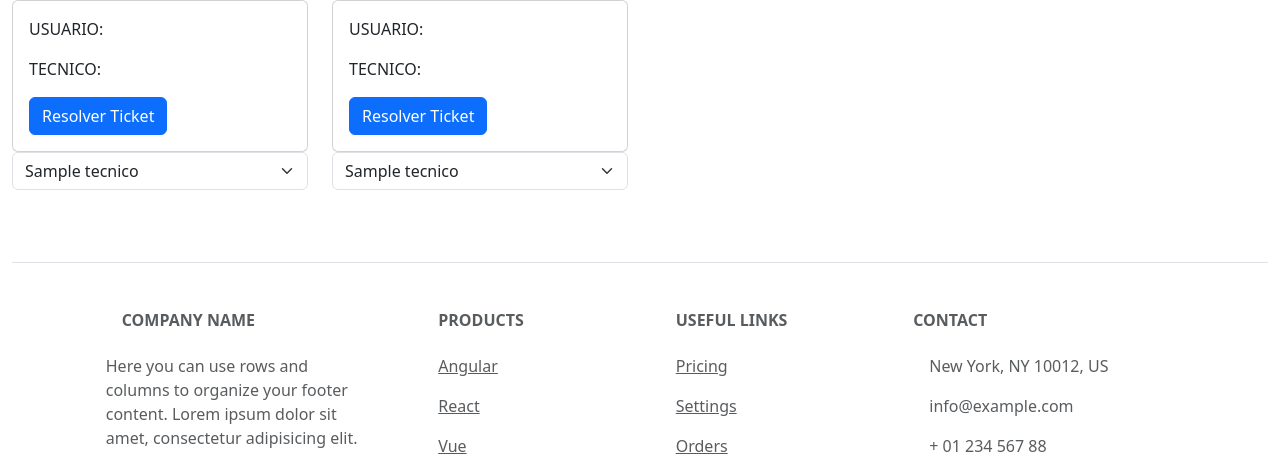
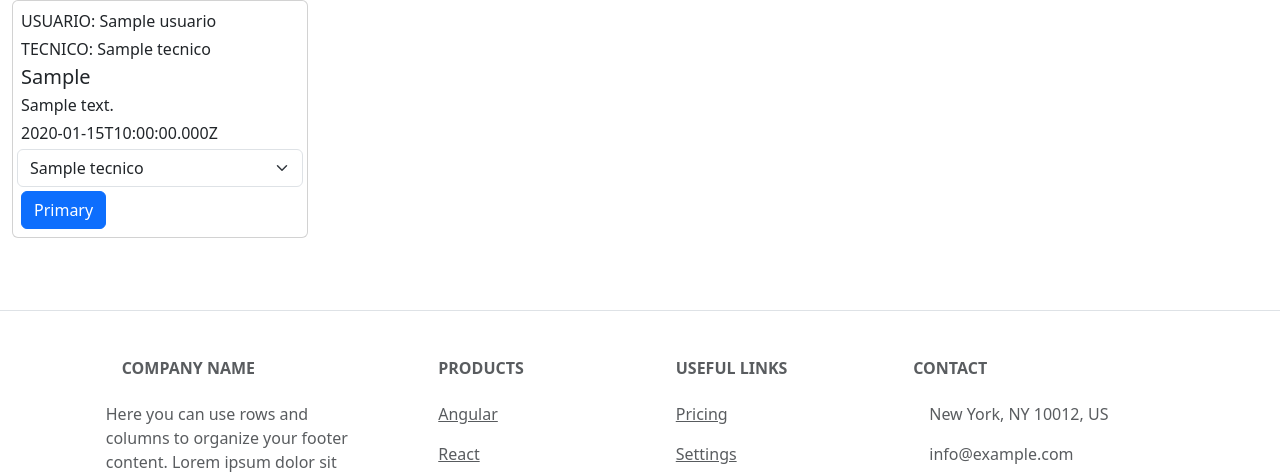
Before and after one commit to sbstienn/Sotelec, a Node server app: page /api/ticket in a window 1280 px wide. Shown: the part 56-532 px from the top of the page. Run offline with Node 20, Linux system fonts and the light colour scheme; tables that the repository leaves empty hold one stand-in row (values such as "Sample post"); some libraries are stand-ins or nearby versions.

Commit message:
ticket tecnicos

```diff
--- /dev/null
+++ b/src/public/js/ticket/dataTickets.js
@@ -0,0 +1,49 @@
+const dataContainer = document.querySelector('.selectTecnicos')
+dataContainer.innerHTML = ''
+const llamandoAPI = async () => {
+	const options = {
+		method: 'GET',
+		headers: {
+			'Content-Type':'application/json'
+		},
+		cache: 'no-cache'
+	}
+	const respuesta = await fetch(`/api/tecnicos`,options)
+	const obj = await respuesta.json()
+	let tecnicosSelect = ''
+	obj.tecnicos.forEach((t)=>{
+		tecnicosSelect += `<option value="${t.ID_TECNICO}">${t.NOMBRETECNICO}</option>`
+	})
+
+	obj.tickets.forEach((o)=>{
+		const contenedor = document.createElement("div")
+        contenedor.className = 'col-sm-3'
+		contenedor.innerHTML = `
+		<div class="card">
+		  <div class="card-body p-1">
+			<p class="card-text m-1">USUARIO: ${o.NOMBREUSUARIO}</p>
+			<p class="card-text m-1">TECNICO: ${o.NOMBRETECNICO}</p>
+			<h5 class="card-title m-1">${o.ASUNTO}</h5>
+			<p class="card-text m-1">${o.DESCRIPCION}</p>
+			<p class="card-text m-1">${o.FECHATICKET}</p>
+			<select class="form-select selectTecnico" name="id_tecnico" aria-label="Default select example">
+				${tecnicosSelect}
+			</select>
+			<button type="button" class="btn btn-primary btnTicketTecnico m-1">Primary</button>
+		  </div>
+	  	</div>`
+
+	  dataContainer.append(contenedor)
+	})
+	const btnTicketTecnico = document.querySelectorAll('.btnTicketTecnico')
+	const selectTecnico = document.querySelector('.selectTecnico')
+
+	btnTicketTecnico.forEach((btn)=>{
+		btn.addEventListener('click',function(){
+			const data = selectTecnico.value
+		alert(data)
+		})
+	})
+
+}
+llamandoAPI()
--- a/src/routes/tecnicos.routers.js
+++ b/src/routes/tecnicos.routers.js
@@ -6,13 +6,20 @@
 const folder = 'tecnicos'
 
 import TecnicosService from '../services/tecnicos.services.js'
+import TicketService from '../services/tickets.service.js'
 const Tecnicos = new TecnicosService()
+const Tickets = new TicketService()
 
 //ok//
 router.get('/',async(req,res) => {
     try{
         const tecnicos = await Tecnicos.getTecnicos()
-        res.status(200).json(tecnicos)
+        const tickets = await Tickets.getAllTickets()
+        const obj = {
+            tecnicos,
+            tickets
+        }
+        return res.status(200).json(obj)
     } catch(error) {
 
         console.log(error)
--- a/src/routes/ticket.routers.js
+++ b/src/routes/ticket.routers.js
@@ -17,24 +17,11 @@
 
 router.get('/', async (req, res) => {
     try {
-        const tickets = await ticketservice.getAllTickets()
-        const tecnicos = await tecnicoservice.getTecnicos()
-        const obj = [
-            tickets,
-            tecnicos
-        ]
-        console.log(obj)
-
-        if (tickets && tickets.length > 0) {
-            res.render(`${folder}/index`,{obj})
-
-        } else {
-            res.status(404).json({ success: false, data: 'No se encontraron registros.' })
-        }
+        return res.render(`${folder}/index`)
     } catch (error) {
         res.status(500).json({ success: false, data: error.message })
     }
-});
+})
 
 router.post('/', async (req, res) => {
     try {
--- a/src/services/tickets.service.js
+++ b/src/services/tickets.service.js
@@ -15,6 +15,11 @@
             .select('ticket.*', 'tecnico.NOMBRETECNICO', 'usuario.NOMBREUSUARIO')
             return Object.values(JSON.parse(JSON.stringify(tickets)))
 
+    }
+
+    async getTickets(){
+        const tickets = await this.knex.from('ticket').select('*')
+        return Object.values(JSON.parse(JSON.stringify(tickets)))
     }
 
     async storeTicket(ticket) {
--- a/src/views/tickets/index.handlebars
+++ b/src/views/tickets/index.handlebars
@@ -1,25 +1,4 @@
-<div class="row">
-  {{#each obj}}
-  <div class="col-sm-3">
-    <div class="card">
-      <div class="card-body">
-        <p class="card-text">USUARIO: {{this.NOMBREUSUARIO}}</p>
-        <p class="card-text">TECNICO: {{this.NOMBRETECNICO}}</p>
-        <h5 class="card-title">{{this.ASUNTO}}</h5>
-        <p class="card-text">{{this.DESCRIPCION}}</p>
-        <p class="card-text">{{this.FECHATICKET}}</p>
-        <a href="#" class="btn btn-primary">Resolver Ticket</a>
-      </div>
-    </div>
-     {{#each this}}
-    <select class="form-select" aria-label="Default select example">
-      <option selected> {{this.NOMBRETECNICO}}</option>
-
-
-    </select>
-    {{/each}}
-
-  </div>
-  {{/each}}
-
+<div class="row selectTecnicos">
 </div>
+</div>
+<script src="/js/ticket/dataTickets.js"></script>
```
